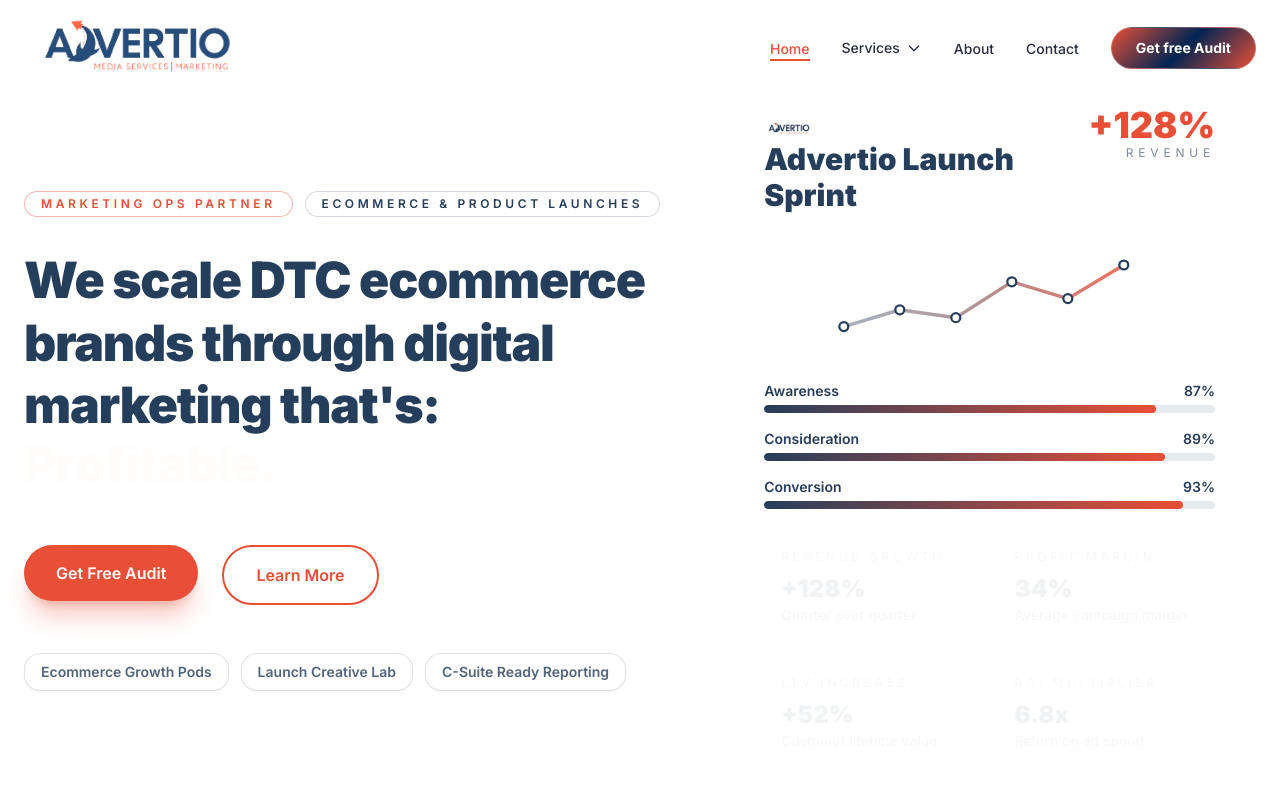
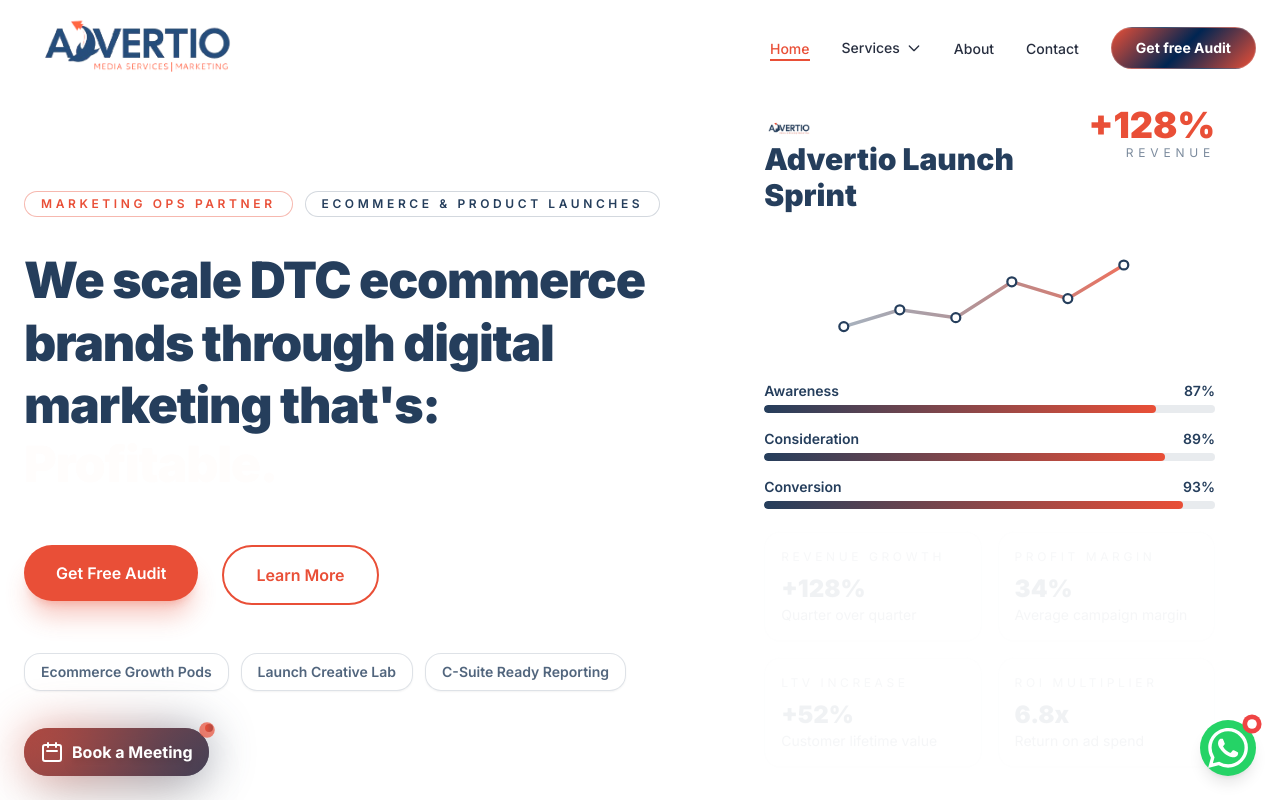
Before and after one commit to tamoor008/ADVERTIO, a Next.js app: page / in a window 1280 px wide. Shown: the top 800 px of the page. Built offline with nearby package versions, Linux system fonts and the light colour scheme.

Commit message:
done fixed

```diff
--- a/src/components/layout/Navbar.jsx
+++ b/src/components/layout/Navbar.jsx
@@ -18,6 +18,8 @@
     const handleScroll = () => {
       setIsScrolled(window.scrollY > 50);
     };
+    // Check initial state
+    handleScroll();
     window.addEventListener('scroll', handleScroll);
     return () => window.removeEventListener('scroll', handleScroll);
   }, []);
@@ -72,13 +74,18 @@
   ];
 
   return (
-    <motion.nav
+    <nav
       className={`fixed top-0 left-0 right-0 z-[10001] transition-all duration-300 ${
         isScrolled ? 'bg-white/95 shadow-lg backdrop-blur-md py-4' : 'bg-transparent py-6'
       }`}
-      initial={{ y: -100 }}
-      animate={{ y: 0 }}
-      transition={{ duration: 0.6 }}
+      style={{
+        position: 'fixed',
+        top: 0,
+        left: 0,
+        right: 0,
+        width: '100%',
+        zIndex: 10001
+      }}
     >
       <div className="container mx-auto px-6 flex items-center justify-between">
         <Link href="/" className="flex items-center">
@@ -427,7 +434,7 @@
           </motion.div>
         )}
       </AnimatePresence>
-    </motion.nav>
+    </nav>
   );
 };
 
--- a/src/components/ui/BookMeetingButton.jsx
+++ b/src/components/ui/BookMeetingButton.jsx
@@ -1,11 +1,12 @@
 'use client'
 
 import { useState, useEffect } from 'react';
-import { motion, AnimatePresence } from 'framer-motion';
+import { motion } from 'framer-motion';
 import { CALENDLY_CONFIG } from '../../config/calendly.config';
 
 const BookMeetingButton = () => {
-  const [isScrolled, setIsScrolled] = useState(false);
+  // Initialize as true so button shows by default
+  const [isScrolled, setIsScrolled] = useState(true);
   const [isMobile, setIsMobile] = useState(() => {
     if (typeof window !== 'undefined') {
       return window.innerWidth < 768;
@@ -32,17 +33,26 @@
       const documentHeight = document.documentElement.scrollHeight;
 
       // Check if user is at the bottom (within 100px of the bottom)
-      const isAtBottom = scrollY + windowHeight >= documentHeight - 100;
+      // Only hide if page is actually tall enough and user is at bottom
+      const isAtBottom = documentHeight > windowHeight && scrollY + windowHeight >= documentHeight - 100;
 
       // Show button all the time EXCEPT when at the bottom
       setIsScrolled(!isAtBottom);
     };
 
-    // Check initial scroll position
-    handleScroll();
+    // Wait for page to fully load before checking scroll
+    // This ensures buttons are visible initially
+    const timeoutId = setTimeout(() => {
+      handleScroll();
+      window.addEventListener('scroll', handleScroll);
+      window.addEventListener('resize', handleScroll);
+    }, 1000);
 
-    window.addEventListener('scroll', handleScroll);
-    return () => window.removeEventListener('scroll', handleScroll);
+    return () => {
+      clearTimeout(timeoutId);
+      window.removeEventListener('scroll', handleScroll);
+      window.removeEventListener('resize', handleScroll);
+    };
   }, []);
 
   // Fix Calendly popup close button after it loads
@@ -147,20 +157,20 @@
   };
 
   return (
-    <AnimatePresence>
-      {isScrolled && (
-        <motion.div
-          initial={isMobile ? { opacity: 1, scale: 1, y: 0 } : { opacity: 0, scale: 0, y: 20 }}
-          animate={isMobile ? { opacity: 1, scale: 1, y: 0 } : { opacity: 1, scale: 1, y: 0 }}
-          exit={isMobile ? { opacity: 1, scale: 1, y: 0 } : { opacity: 0, scale: 0, y: 20 }}
-          transition={isMobile ? { duration: 0 } : {
-            type: 'spring',
-            stiffness: 300,
-            damping: 20,
-            duration: 0.3
-          }}
-          className="fixed bottom-6 left-6 z-[10000]"
-        >
+    <motion.div
+      initial={{ opacity: 1, scale: 1, y: 0 }}
+      animate={{
+        opacity: isScrolled ? 1 : 0,
+        scale: isScrolled ? 1 : 0.8,
+        y: 0
+      }}
+      transition={{ duration: 0.3 }}
+      className="fixed bottom-6 left-6 z-[10000]"
+      style={{
+        pointerEvents: isScrolled ? 'auto' : 'none',
+        display: isScrolled ? 'block' : 'none'
+      }}
+    >
           {/* Small dot banner */}
           <motion.div
             initial={isMobile ? { scale: 1 } : { scale: 0 }}
@@ -283,8 +293,6 @@
             }
           `}</style>
         </motion.div>
-      )}
-    </AnimatePresence>
   );
 };
 
--- a/src/components/ui/WhatsAppButton.jsx
+++ b/src/components/ui/WhatsAppButton.jsx
@@ -1,10 +1,11 @@
 'use client'
 
 import { useState, useEffect } from 'react';
-import { motion, AnimatePresence } from 'framer-motion';
+import { motion } from 'framer-motion';
 
 const WhatsAppButton = () => {
-  const [isScrolled, setIsScrolled] = useState(false);
+  // Initialize as true so button shows by default
+  const [isScrolled, setIsScrolled] = useState(true);
   const [isMobile, setIsMobile] = useState(() => {
     if (typeof window !== 'undefined') {
       return window.innerWidth < 768;
@@ -25,23 +26,35 @@
   }, []);
 
   useEffect(() => {
+    // Keep button visible initially, only check scroll after page loads
+    if (typeof window === 'undefined') return;
+
     const handleScroll = () => {
       const scrollY = window.scrollY;
       const windowHeight = window.innerHeight;
       const documentHeight = document.documentElement.scrollHeight;
 
       // Check if user is at the bottom (within 100px of the bottom)
-      const isAtBottom = scrollY + windowHeight >= documentHeight - 100;
+      // Only hide if page is actually tall enough and user is at bottom
+      const isAtBottom = documentHeight > windowHeight && scrollY + windowHeight >= documentHeight - 100;
 
       // Show button all the time EXCEPT when at the bottom
       setIsScrolled(!isAtBottom);
     };
 
-    // Check initial scroll position
+    // Wait for page to fully load before checking scroll
+    // This ensures buttons are visible initially
+    const timeoutId = setTimeout(() => {
       handleScroll();
+      window.addEventListener('scroll', handleScroll);
+      window.addEventListener('resize', handleScroll);
+    }, 1000);
 
-    window.addEventListener('scroll', handleScroll);
-    return () => window.removeEventListener('scroll', handleScroll);
+    return () => {
+      clearTimeout(timeoutId);
+      window.removeEventListener('scroll', handleScroll);
+      window.removeEventListener('resize', handleScroll);
+    };
   }, []);
 
   const handleClick = () => {
@@ -49,22 +62,22 @@
   };
 
   return (
-    <AnimatePresence>
-      {isScrolled && (
     <motion.button
-          initial={isMobile ? { opacity: 1, scale: 1, y: 0 } : { opacity: 0, scale: 0, y: 20 }}
-          animate={isMobile ? { opacity: 1, scale: 1, y: 0 } : { opacity: 1, scale: 1, y: 0 }}
-          exit={isMobile ? { opacity: 1, scale: 1, y: 0 } : { opacity: 0, scale: 0, y: 20 }}
-          transition={isMobile ? { duration: 0 } : {
-            type: 'spring',
-            stiffness: 300,
-            damping: 20,
-            duration: 0.3
+      initial={{ opacity: 1, scale: 1, y: 0 }}
+      animate={{
+        opacity: isScrolled ? 1 : 0,
+        scale: isScrolled ? 1 : 0.8,
+        y: 0
       }}
+      transition={{ duration: 0.3 }}
       whileHover={isMobile ? {} : { scale: 1.1 }}
       whileTap={isMobile ? {} : { scale: 0.95 }}
       onClick={handleClick}
       className="fixed bottom-6 right-6 z-[10000] w-14 h-14 md:w-16 md:h-16 bg-[#25D366] rounded-full shadow-lg hover:shadow-xl flex items-center justify-center transition-all duration-300 group"
+      style={{
+        pointerEvents: isScrolled ? 'auto' : 'none',
+        display: isScrolled ? 'flex' : 'none'
+      }}
       aria-label="Chat on WhatsApp"
     >
           <svg
@@ -83,8 +96,6 @@
             <span className="w-2 h-2 bg-white rounded-full"></span>
           </motion.div>
         </motion.button>
-      )}
-    </AnimatePresence>
   );
 };
 
--- a/src/index.css
+++ b/src/index.css
@@ -114,6 +114,18 @@
     /* Preserve footer dolphin rotation - don't override framer-motion animations */
     footer [class*="rounded-full"] {
       /* Let framer-motion handle the rotation transform */
+    }
+
+    /* Ensure navbar stays fixed on mobile - don't reset its position */
+    nav[class*="fixed"],
+    nav.fixed,
+    [class*="fixed"][class*="top-0"] {
+      position: fixed !important;
+      top: 0 !important;
+      left: 0 !important;
+      right: 0 !important;
+      transform: none !important;
+      -webkit-transform: none !important;
     }
 
     /* Disable 3D transforms on mobile for better performance */
```
Lines whose indentation alone changed are shown as unchanged.
